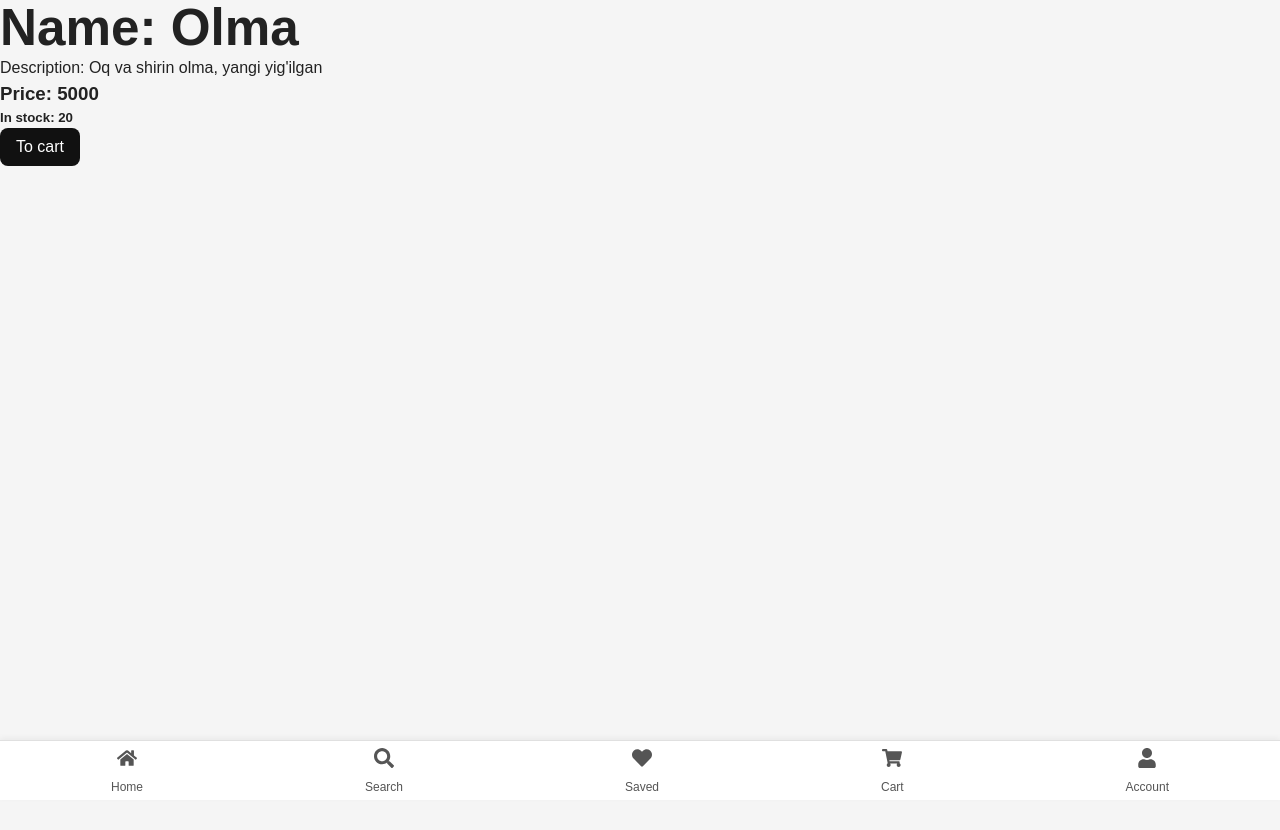
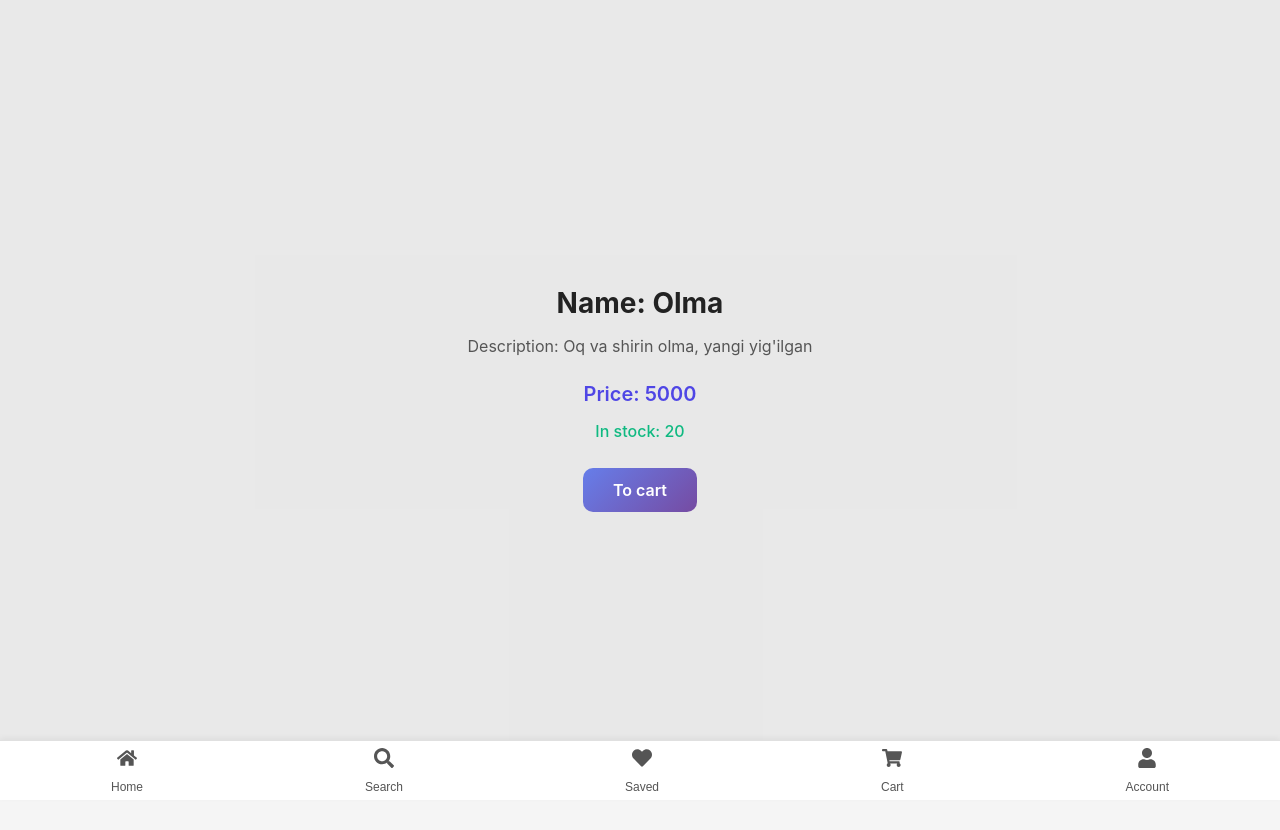
Before and after one commit to samuraix-09/u-commerce, a React (Vite) app: page /productDetails/1 in a window 1280 px wide. Shown: the top 830 px of the page. Built offline with nearby package versions, Linux system fonts and the light colour scheme; data requests are answered from the project's data file; sample sign-in values are in the browser's storage.

Commit message:
Styles up to date by Samurai

```diff
--- a/src/backend/db.json
+++ b/src/backend/db.json
@@ -42,14 +42,8 @@
       "password": "$2a$10$/nee9Dez3ye7TIDWXKr78Ofy5gft5Uh68zTtw8nqt83y1/rfT6DyK",
       "name": "Akobir",
       "status": "user",
-      "cart": [
-        2,
-        5,
-        7
-      ],
-      "saved": [
-        2
-      ],
+      "cart": [],
+      "saved": [],
       "activities": [],
       "id": 752600712458.6941
     },
@@ -58,14 +52,8 @@
       "password": "$2a$10$kKQ.oSa9occvAToHJKMTxOjjyW29zhq9.j5sYKZzoazVyrQ8w5TI6",
       "name": "Sirojiddin Gaybullayev",
       "status": "user",
-      "cart": [
-        1
-      ],
-      "saved": [
-        1,
-        3,
-        2
-      ],
+      "cart": [],
+      "saved": [],
       "activities": [],
       "id": 752600712459.6941
     }
--- a/src/components/SearchElements.jsx
+++ b/src/components/SearchElements.jsx
@@ -1,7 +1,13 @@
 import Card from "./Card";
 
 function SearchElements({ elements }) {
-  if (!elements.length) return <p>Natija topilmadi</p>;
+  if (!elements.length) {
+    return <div className="search-noresult">
+      <h1>🔎</h1>
+      <h2>No results</h2>
+      <p>Try something more general</p>
+    </div>
+  };
 
   return (
     <div className="search-results">
--- a/src/pages/CardDetails.jsx
+++ b/src/pages/CardDetails.jsx
@@ -1,5 +1,6 @@
 import { useEffect, useState } from "react";
 import { useParams } from "react-router-dom";
+import "../styles/CardDetails.css"
 
 export default function CardDetails() {
     const { id } = useParams();
--- /dev/null
+++ b/src/styles/CardDetails.css
@@ -0,0 +1,88 @@
+.card-details {
+  position: fixed;          /* butun ekran bo‘ylab */
+  inset: 0;                 /* top:0; left:0; right:0; bottom:0; */
+  display: flex;
+  flex-direction: column;
+  justify-content: center;
+  align-items: center;
+
+  background: rgba(0, 0, 0, 0.05); /* subtle overlay, focus on card */
+  font-family: 'Inter', sans-serif;
+  z-index: 1000;
+}
+
+.card-details > div {
+  background: #fff;
+  padding: 30px;
+  border-radius: 16px;
+  box-shadow: 0 10px 25px rgba(0, 0, 0, 0.1);
+  text-align: center;
+  max-width: 500px;
+  width: 90%;
+  transition: transform 0.3s ease, box-shadow 0.3s ease;
+}
+
+.card-details > div:hover {
+  transform: translateY(-5px);
+  box-shadow: 0 15px 30px rgba(0, 0, 0, 0.15);
+}
+
+.card-details h1 {
+  font-size: 28px;
+  font-weight: 700;
+  margin-bottom: 15px;
+}
+
+.card-details p {
+  font-size: 16px;
+  line-height: 1.6;
+  color: #555;
+  margin-bottom: 20px;
+}
+
+.card-details h3 {
+  font-size: 20px;
+  font-weight: 600;
+  color: #4f46e5;
+  margin-bottom: 10px;
+}
+
+.card-details h5 {
+  font-size: 16px;
+  font-weight: 500;
+  color: #10b981;
+  margin-bottom: 25px;
+}
+
+.card-details button {
+  padding: 12px 30px;
+  font-size: 16px;
+  font-weight: 600;
+  color: #fff;
+  background: linear-gradient(135deg, #667eea, #764ba2);
+  border: none;
+  border-radius: 10px;
+  cursor: pointer;
+  transition: all 0.3s ease;
+}
+
+.card-details button:hover {
+  background: linear-gradient(135deg, #5a67d8, #6b46c1);
+  transform: translateY(-2px);
+  box-shadow: 0 6px 15px rgba(0,0,0,0.1);
+}
+
+/* RESPONSIVE */
+@media (max-width: 600px) {
+  .card-details > div {
+    padding: 20px;
+  }
+
+  .card-details h1 {
+    font-size: 24px;
+  }
+
+  .card-details h3 {
+    font-size: 18px;
+  }
+}
--- a/src/styles/SearchPage.css
+++ b/src/styles/SearchPage.css
@@ -39,6 +39,35 @@
   box-shadow: 0 12px 24px rgba(0, 0, 0, 0.08);
 }
 
+.search-noresult {
+  min-height: 60vh;              /* ekranning o‘rtasiga yaqin */
+  display: flex;
+  flex-direction: column;
+  align-items: center;
+  justify-content: center;
+
+  text-align: center;
+  color: #555;
+  font-family: 'Inter', sans-serif;
+}
+
+.search-noresult h1 {
+  font-size: 64px;
+  margin-bottom: 10px;
+}
+
+.search-noresult h2 {
+  font-size: 24px;
+  font-weight: 600;
+  margin-bottom: 6px;
+}
+
+.search-noresult p {
+  font-size: 16px;
+  color: #888;
+}
+
+
 /* ===== MOBILE ===== */
 @media (max-width: 768px) {
   .search-page {
```
Also changed, not shown: src/styles/Header.css (+45 -11 lines).
